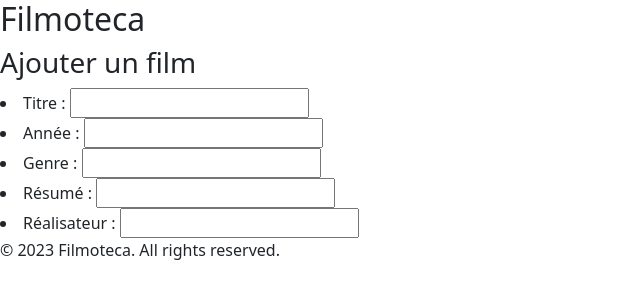
After one commit to Louli29/Filmoteca, a PHP site: template src/view/create.html.twig in a window 1280 px wide. The commit adds this page. Shown: the top 300 px of the page, without its empty margins (0-640 px from the left). Run offline with PHP 8.4, Linux system fonts and the light colour scheme; the template is opened without the code that fills it, so the values that code supplies are empty; some libraries are stand-ins or nearby versions.

Commit message:
début create

```diff
--- a/src/Repository/FilmRepository.php
+++ b/src/Repository/FilmRepository.php
@@ -52,5 +52,11 @@ class FilmRepository
         // Utilise le service de mappage pour convertir le résultat en objet Film
         return $this->entityMapperService->mapToEntity($film, Film::class);
     }
+
+    public function create($id,$title, $year,$type,$synopsis,$director):void{
+        $date = date('Y-m-d H:i:s');
+        INSERT INTO 'film' (`id`, `title`, `year`, `type`, `synopsis`, `director`, `deleted_at`, `created_at`, `updated_at`) VALUES
+        ($id,$title, $year,$type,$synopsis,$director,' ',$date,$date);
+    }
 }
 ?>
--- a/src/view/List.html.twig
+++ b/src/view/List.html.twig
@@ -2,14 +2,12 @@
 {% block main %}
 <h4>Mes films : </h4>
     <table class="table table-bordered ">
-
-
         <thead class="table-light ">
             <tr>
                 <th>Titre</th>
                 <th>Année</th>
-                <th>Type</th>
-                <th>Synopsis</th>
+                <th>Genre</th>
+                <th>Résumé </th>
                 <th>Réalisateur</th>
                 <th>Date de suppression</th>
                 <th>Date de création</th>
--- a/src/view/Mother.html.twig
+++ b/src/view/Mother.html.twig
@@ -12,6 +12,7 @@
     <h2> Filmoteca </h2>
 </header>
     {% block main %}
+
     {% endblock %}
 
 <footer>
--- /dev/null
+++ b/src/view/create.html.twig
@@ -0,0 +1,29 @@
+{% extends "Mother.html.twig" %}
+{% block main %}
+    <h3>Ajouter un film</h3>
+
+
+    <form>
+    <li>
+        <label for="title">Titre :</label>
+        <input type="text" id="title" name="title" require/>
+    </li><li>
+        <label for="year">Année :</label>
+        <input type="text" id="year" name="year" require/>
+    </li><li>
+        <label for="type">Genre :</label>
+        <input type="text" id="type" name="type" require/>
+    </li>
+    </li><li>
+        <label for="synopsis">Résumé :</label>
+        <input type="text" id="synopsis" name="synopsis" require/>
+    </li>
+    </li><li>
+        <label for="director">Réalisateur :</label>
+        <input type="text" id="director" name="director" require/>
+    </li>
+
+    </form>
+
+
+{% endblock %}
```
Also changed, not shown: src/Controller/FilmController.php (+8 -1 lines).
